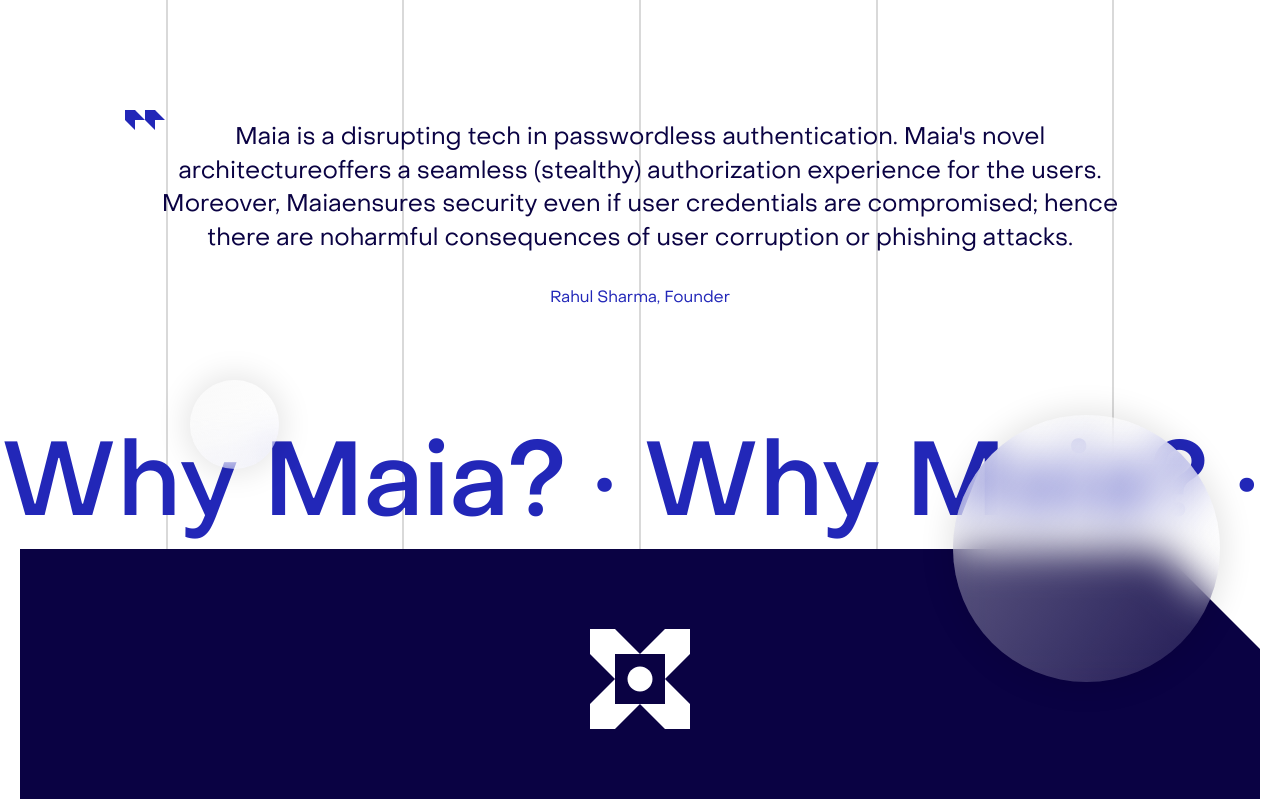
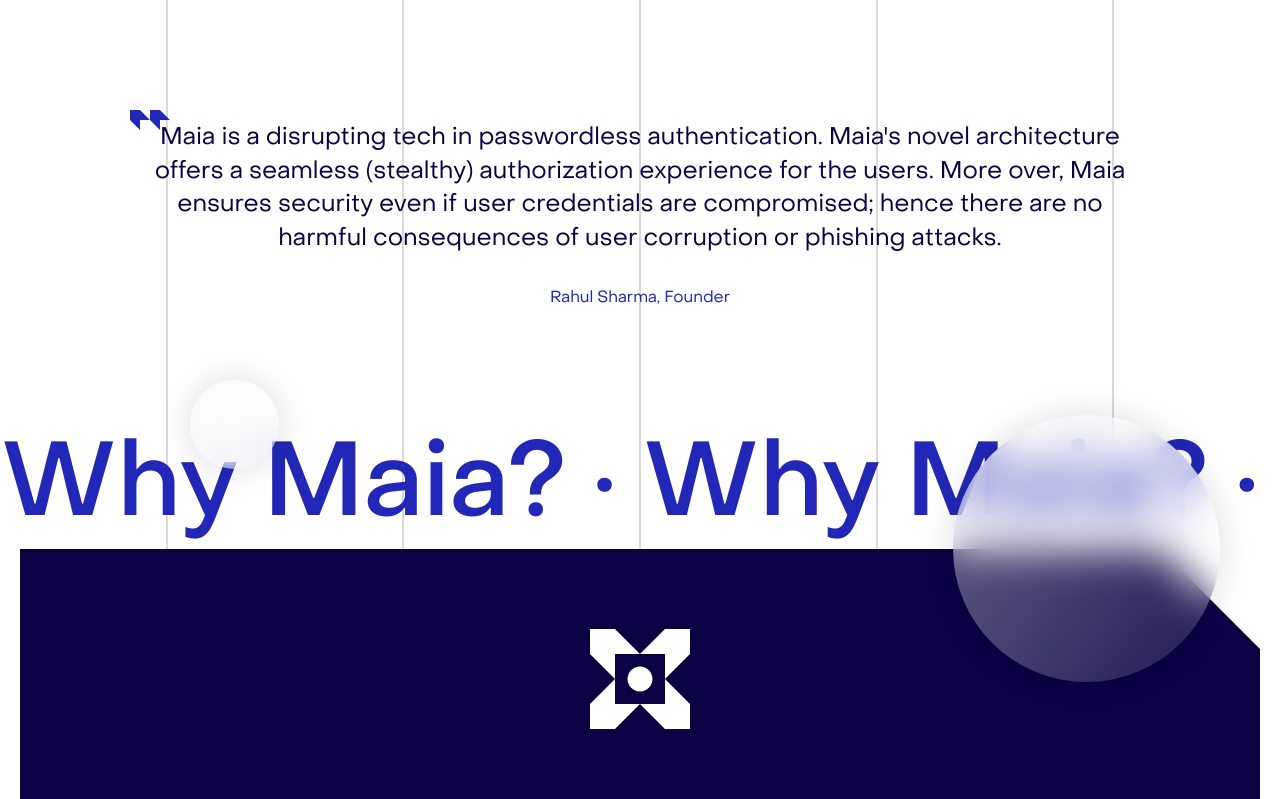
Before and after one commit to ashutoshtiwari8172/maiaWebportal, a Next.js app: page / in a window 1280 px wide. Shown: the part 920-1719 px from the top of the page. Built offline with nearby package versions, Linux system fonts and the light colour scheme.

Commit message:
footer updated

```diff
--- a/components/Footer.tsx
+++ b/components/Footer.tsx
@@ -26,10 +26,10 @@
               <div className="text-block white small left">
                 Contact us
                 <br />
-                <a href="mailto:maia.info@dei.uc.pt" className="link">maia.info@dei.uc.pt</a>
+                <a href="asti20is@cmrit.ac.in" className="link">info@pahilabs.com</a>
                 <br />
                 <br />
-                © 2024 All rights reserved to Maia.
+                © 2024 All rights reserved to PahiLabs.
               </div>
             </div>
 
--- a/components/Founder.tsx
+++ b/components/Founder.tsx
@@ -12,22 +12,22 @@
                         <div className="text-block">
                             <span data-w-id="2e54cb1c-a00f-c062-adce-16af9176beec"
                                 className="span-slide-in-up">
-                                Maia is a disrupting tech in passwordless authentication. Maia's novel architecture
+                                <p> Maia is a disrupting tech in passwordless authentication. Maia's novel architecture</p>
                             </span>
 
 
 
 
                             <span data-w-id="4e956d46-49a9-6df6-2ed7-5e78f3710d61" className="span-slide-in-up">
-                                offers a seamless (stealthy) authorization experience for the users. Moreover, Maia
+                                <p>offers a seamless (stealthy) authorization experience for the users. More over, Maia</p>
 
                             </span>
 
 
 
-                            <span data-w-id="7149af9d-cd37-425f-bf35-46bcf4e9ee74" className="span-slide-in-up">ensures security even if user credentials are compromised; hence there are no</span>
+                            <span data-w-id="7149af9d-cd37-425f-bf35-46bcf4e9ee74" className="span-slide-in-up"><p>ensures security even if user credentials are compromised; hence there are no</p></span>
 
-                            <span data-w-id="d7767ba3-59ed-1403-d78c-019fc930e65c" className="span-slide-in-up">harmful consequences of user corruption or phishing attacks.</span>
+                            <span data-w-id="d7767ba3-59ed-1403-d78c-019fc930e65c" className="span-slide-in-up"><p>harmful consequences of user corruption or phishing attacks.</p></span>
                         </div>
 
 
```
